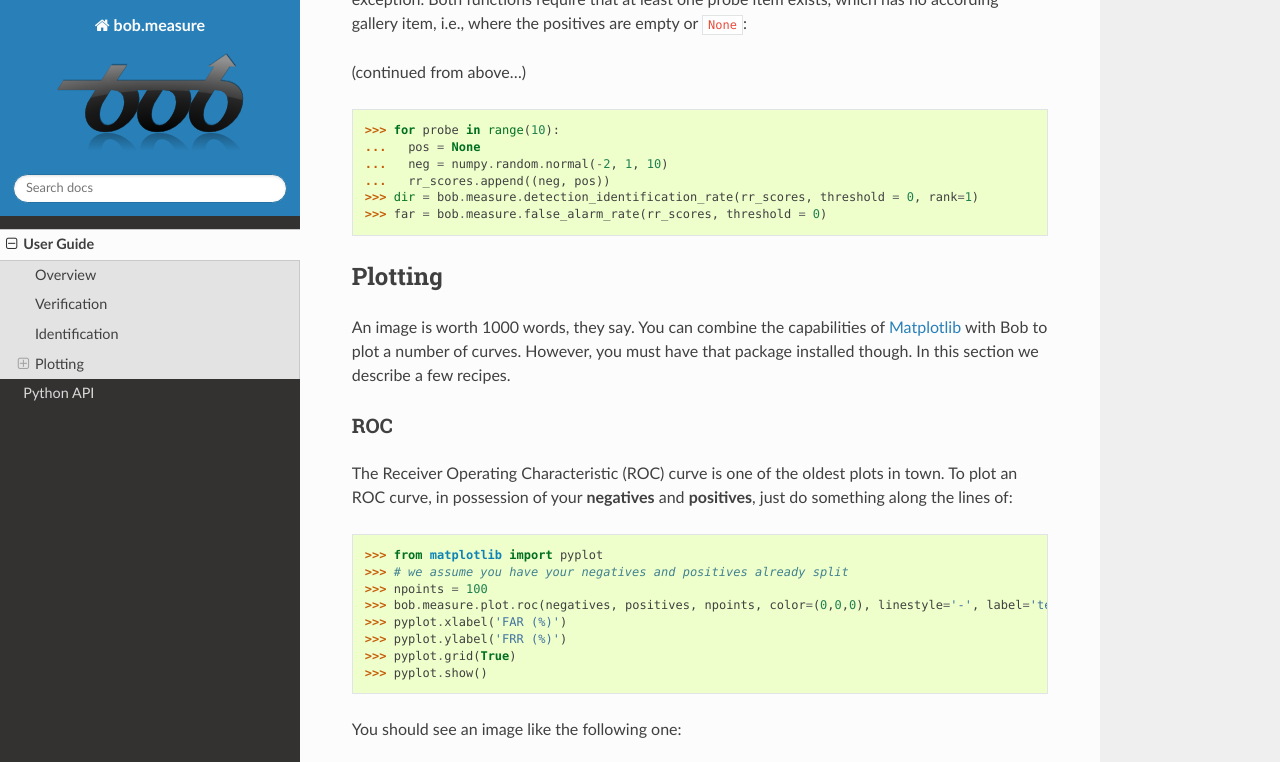
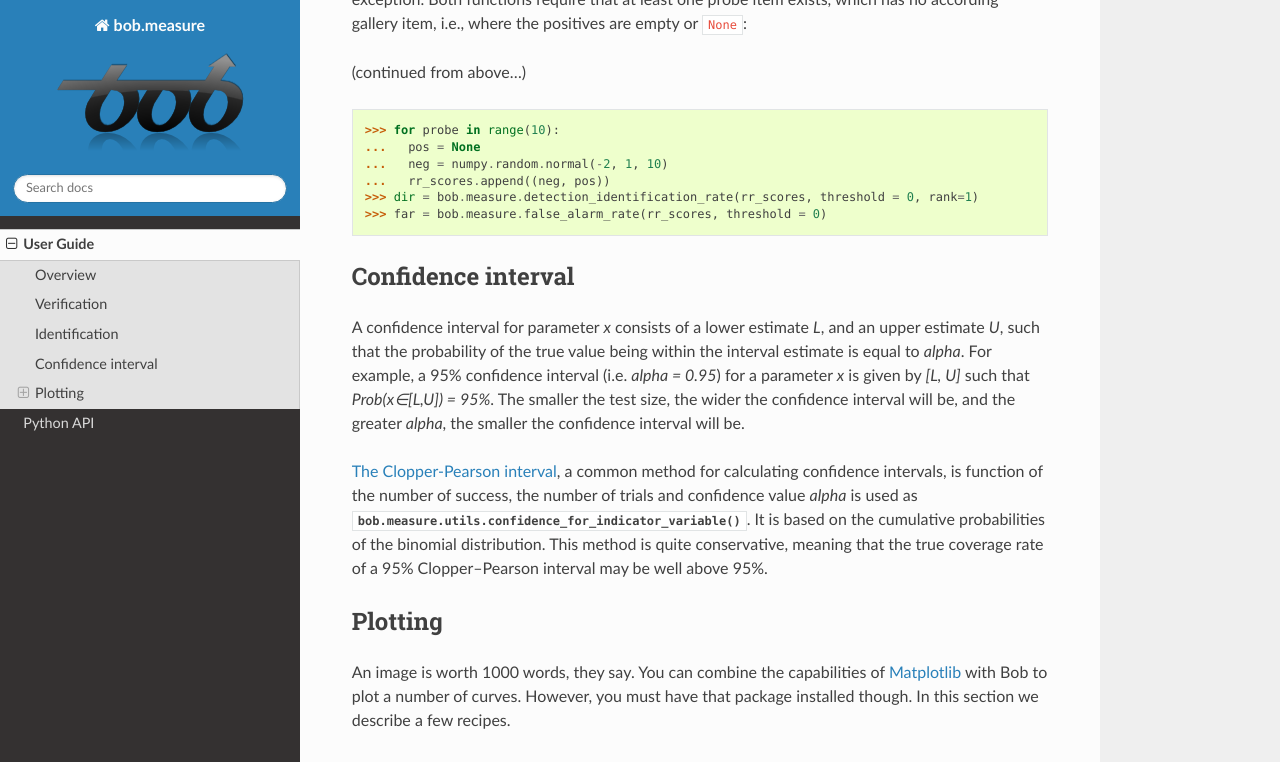
Before and after one commit to bioidiap/bob.measure, a Sphinx documentation site: the page built from doc/guide.rst, in a window 1280 px wide and 900 px high, scrolled down 3509 px, cut to the strip 0-762 px from the top of the window. Built offline with Sphinx 7.4.7 and the Read the Docs theme 2.0.0, drawn with Linux system fonts in a browser that asks for light colours; the version number could not be read and is left out.

Commit message:
Fix doc and add guide description

```diff
--- a/doc/guide.rst
+++ b/doc/guide.rst
@@ -204,6 +204,25 @@ Both functions require that at least one probe item exists, which has no accordi
    ...   rr_scores.append((neg, pos))
    >>> dir = bob.measure.detection_identification_rate(rr_scores, threshold = 0, rank=1)
    >>> far = bob.measure.false_alarm_rate(rr_scores, threshold = 0)
+
+Confidence interval
+-------------------
+
+A confidence interval for parameter `x` consists of a lower
+estimate `L`, and an upper estimate `U`, such that the probability of the true value being
+within the interval estimate is equal to `\alpha`. For example,
+a 95% confidence interval (i.e. `\alpha = 0.95`) for a parameter `x` is given by `[L, U]` such that
+`Prob(x∈[L,U]) = 95%`. The smaller the test size, the wider the confidence
+interval will be, and the greater `alpha`, the smaller the confidence interval
+will be.
+
+`The Clopper-Pearson interval`_, a common method for calculating
+confidence intervals, is function of the number of success, the number of trials
+and confidence
+value `\alpha` is used as :py:func:`bob.measure.utils.confidence_for_indicator_variable`.
+It is based on the cumulative probabilities of the binomial distribution. This
+method is quite conservative, meaning that the true coverage rate of a 95%
+Clopper–Pearson interval may be well above 95%.
 
 
 Plotting
@@ -436,4 +455,4 @@ that best suits you.
 
 .. _`The Expected Performance Curve`: http://publications.idiap.ch/downloads/reports/2005/bengio_2005_icml.pdf
 .. _`The DET curve in assessment of detection task performance`: http://citeseerx.ist.psu.edu/viewdoc/download?doi=10.1.1.117.4489&rep=rep1&type=pdf
-.. _openbr: http://openbiometrics.org
+.. _`The Clopper-Pearson interval`: https://en.wikipedia.org/wiki/Binomial_proportion_confidence_interval#Clopper-Pearson_interval
```
Also changed, not shown: doc/py_api.rst (+7 -0 lines), 1 other file.
